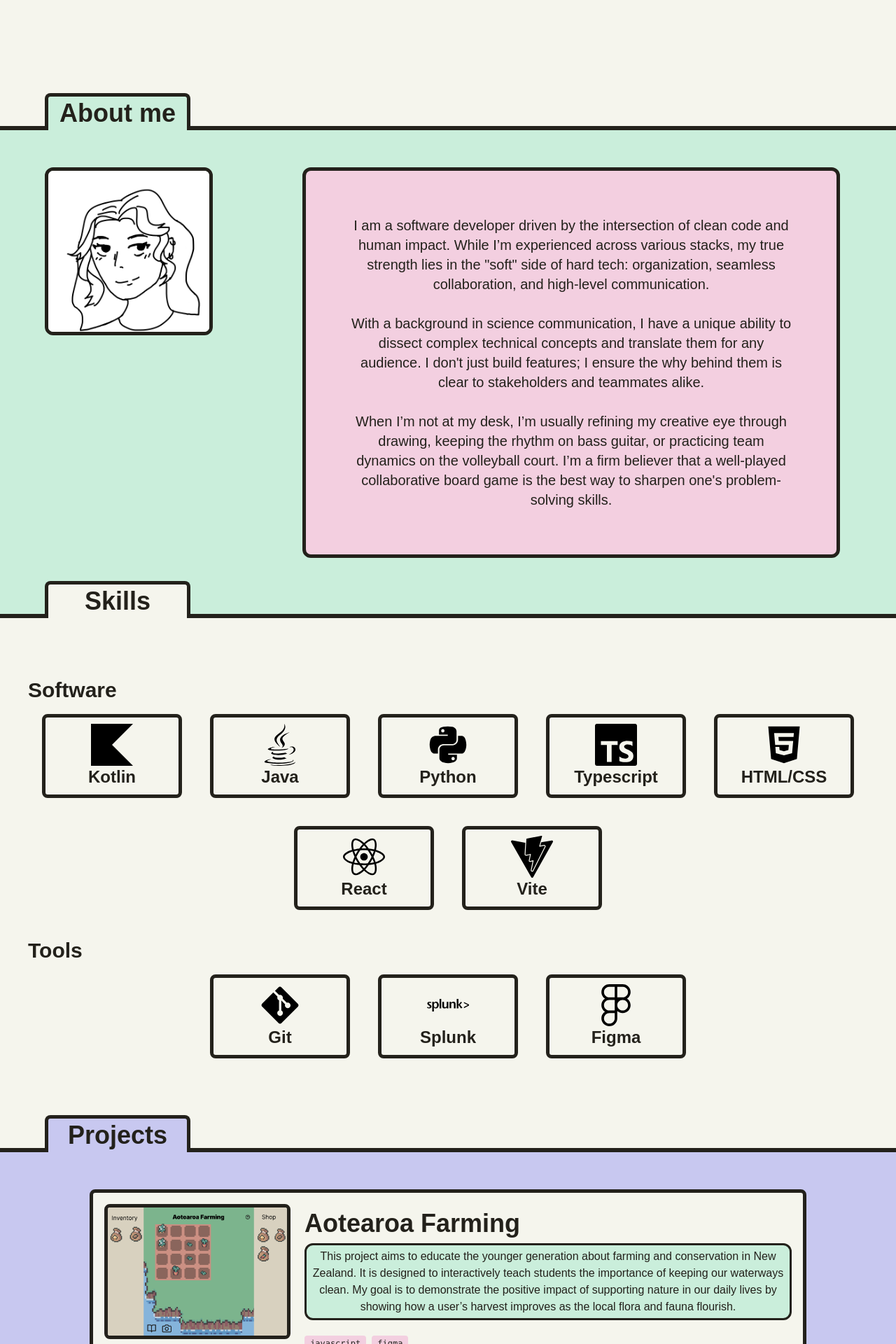
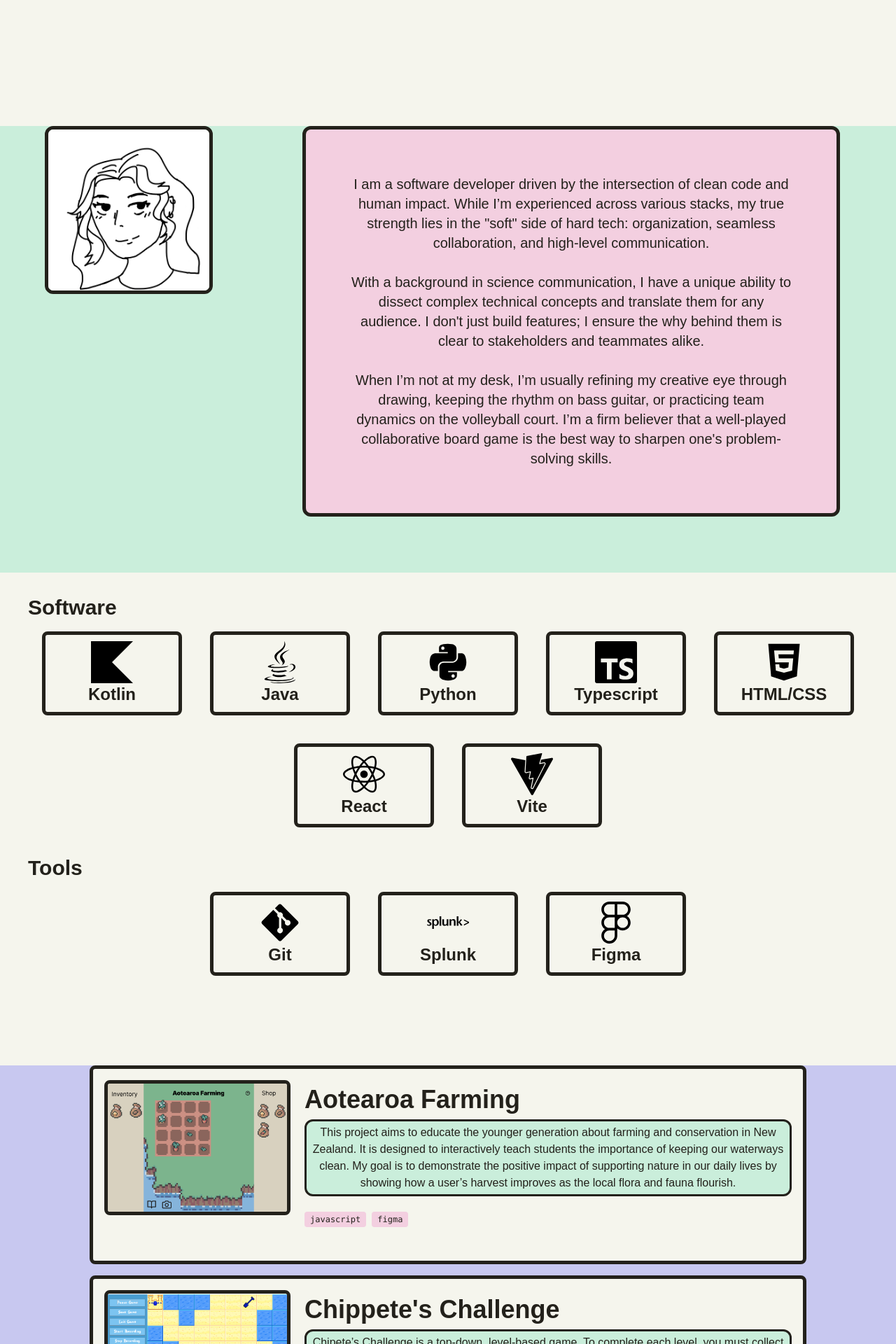
Before and after one commit to Tierlina/personal-website, a React (Vite) app: page / in a window 1280 px wide. Shown: the part 620-2540 px from the top of the page at 70% size. Built offline with nearby package versions, Linux system fonts and the light colour scheme.

Commit message:
sanity check

```diff
--- a/src/About.tsx
+++ b/src/About.tsx
@@ -1,5 +1,5 @@
 import { Container } from '@mantine/core';
-import {Tab} from './Tab';
+// import {Tab} from './Tab';
 
 export function About() {
   return (
@@ -7,7 +7,7 @@ export function About() {
       <Container className=" bg-green">
         <div className='h70'/>
         <div>
-          <Tab description="About me" color="bg-green" />
+          {/* <Tab description="About me" color="bg-green" /> */}
         </div>
 
         <div className="flex flex-col md:flex-row  ml-[10vw] md:ml-[5vw]">
--- a/src/Contact.tsx
+++ b/src/Contact.tsx
@@ -1,9 +1,9 @@
-import {Tab} from './Tab'
+// import {Tab} from './Tab'
 
 export function Contact() {
     return(
         <div className='bg-beige '>
-            <Tab description="Contact" color="bg-beige" />
+            {/* <Tab description="Contact" color="bg-beige" /> */}
 
             <h1>Let's Talk!</h1>
     <a href="mailto:tierlinapayne@gmail.com">Email me</a>
--- a/src/Projects.tsx
+++ b/src/Projects.tsx
@@ -1,5 +1,5 @@
 import { ProjectsCard } from './ProjectsCard';
-import {Tab} from './Tab'
+// import {Tab} from './Tab'
 import farmingImg from './assets/AotearoaFarming.png'
 import ChipetteImg from './assets/chipettesChallenge.png'
 
@@ -22,7 +22,7 @@ const projectList = [
 export function Projects() {
     return (
         <div className='bg-lavender pb-20'>
-            <Tab description="Projects" color="bg-lavender" />
+            {/* <Tab description="Projects" color="bg-lavender" /> */}
             <div className='flex flex-col items-center justify-center'>
                 {projectList.map((project, index) => (
                     <ProjectsCard key={index}{...project}
--- a/src/Skills.tsx
+++ b/src/Skills.tsx
@@ -1,4 +1,4 @@
-import {Tab} from './Tab'
+// import {Tab} from './Tab'
 import SkillsCard from './SkillsCard'
 import { FaGitAlt, FaReact, FaJava, FaPython, FaHtml5 } from "react-icons/fa"
 import { SiFigma, SiVite, SiKotlin, SiTypescript, SiSplunk } from "react-icons/si"
@@ -34,7 +34,7 @@ export function Skills() {
   return (
     <section id="skills">
       <div className=" bg-beige">
-        <Tab description="Skills" color="bg-beige" />
+        {/* <Tab description="Skills" color="bg-beige" /> */}
 
         <div className="flex flex-col mt-8 space-y-10 mb-[10vw]">
           {skillCategories.map((category) => (
```
